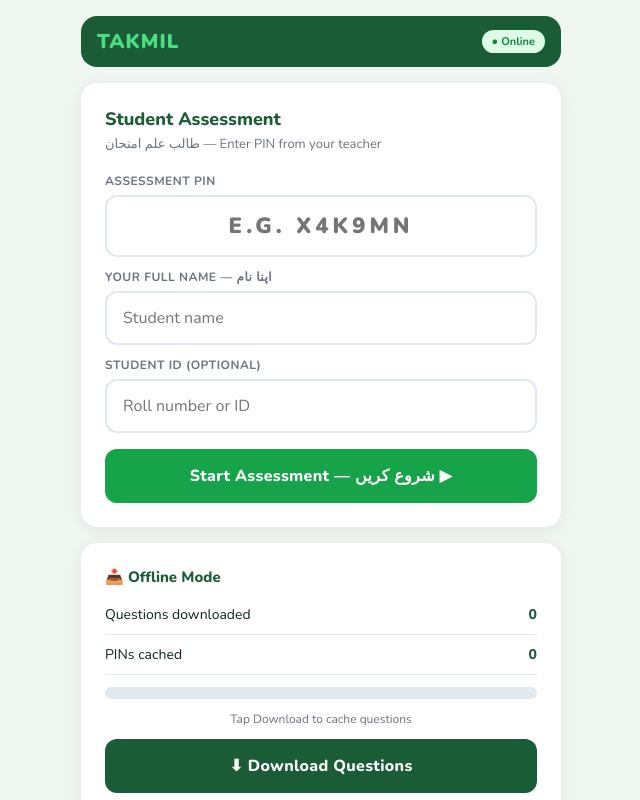
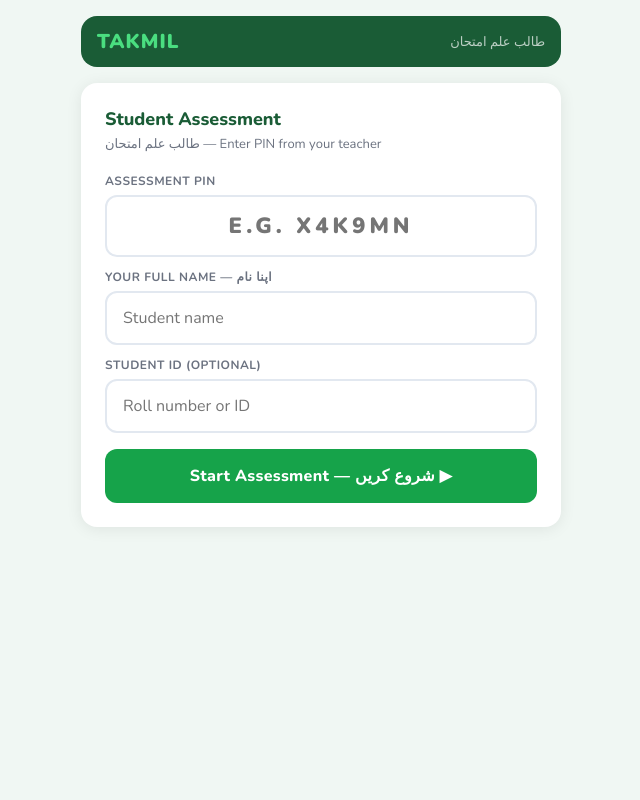
Before and after one commit to drshahidqamar-svg/takmil-bot, a website: page offline-portal.html in a window 1280 px wide. Shown: the whole page, without its empty margins (319-959 px from the left). Drawn offline with nearby package versions, Linux system fonts and the light colour scheme; a web font is replaced by a local one.

Commit message:
clean student portal - remove all offline UI

```diff
--- a/offline-portal.html
+++ b/offline-portal.html
@@ -174,7 +174,7 @@ html,body{height:100%;overflow:hidden;background:var(--bg);font-family:'Nunito',
 <div class="screen active" id="s-home">
   <div class="app-header">
     <div class="logo">TAKMIL</div>
-    <div class="sync-badge offline" id="conn-badge">● Offline</div>
+    <div style="font-size:13px;color:rgba(255,255,255,0.7)">طالب علم امتحان</div>
   </div>
 
   <div class="card">
@@ -190,20 +190,6 @@ html,body{height:100%;overflow:hidden;background:var(--bg);font-family:'Nunito',
     <div style="height:4px"></div>
     <button class="btn btn-green" onclick="startAssessment()">Start Assessment — شروع کریں ▶</button>
     <div id="home-err" style="color:#dc2626;font-size:13px;font-weight:700;text-align:center;margin-top:12px;display:none"></div>
-  </div>
-
-  <div class="card">
-    <div class="card-title" style="font-size:15px">📥 Offline Mode</div>
-    <div id="dl-stats" style="margin:8px 0">
-      <div class="stat-row"><span>Questions downloaded</span><span class="stat-val" id="q-count">0</span></div>
-      <div class="stat-row"><span>PINs cached</span><span class="stat-val" id="pin-count">0</span></div>
-    </div>
-    <div class="dl-progress"><div class="dl-fill" id="dl-fill"></div></div>
-    <div id="dl-status" style="font-size:12px;color:var(--muted);text-align:center;margin-bottom:12px">Tap Download to cache questions</div>
-    <button class="btn btn-dark" onclick="downloadForOffline()">⬇ Download Questions</button>
-    <p style="font-size:12px;color:var(--muted);text-align:center;margin-top:10px;line-height:1.6">
-      Results saved automatically on tablet.<br>Coordinator syncs when visiting school.
-    </p>
   </div>
 </div>
 
```
